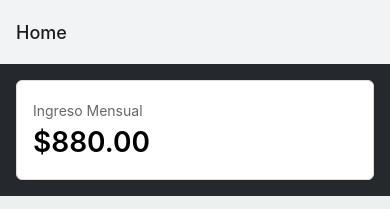
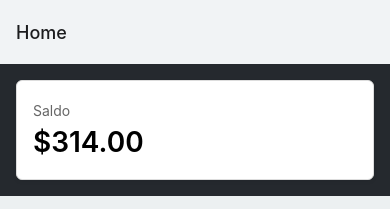
Before and after one commit to jhoanzerpa22/expoGo, a React Native app: screen /Home in a window 390 px wide. Shown: the top 209 px of the page. Built offline with nearby package versions, Linux system fonts and the light colour scheme.

Commit message:
cambiar sueldo por saldo en home

```diff
--- a/components/Balance.js
+++ b/components/Balance.js
@@ -47,12 +47,12 @@ export default function Balance({ gastos, showResume }) {
     <View style={styles.container}>
       <View style={styles.layout}>
         <View>
-          <Text style={styles.title}>Ingreso Mensual</Text>
-          <Text style={styles.balance}>
-            ${(sueldo).toFixed(2)}
+          <Text style={styles.title}>Saldo</Text>
+          <Text style={[styles.saldo, (sueldo - (total_gastos_fijos + total_deudas + total_gastos)).toFixed(2) <= 300 && styles.saldoMin]}>
+            ${(sueldo - (total_gastos_fijos + total_deudas + total_gastos)).toFixed(2)}
           </Text>
         </View>
-      </View>
+        </View>
     </View>
     ) : (
       <View>
```
